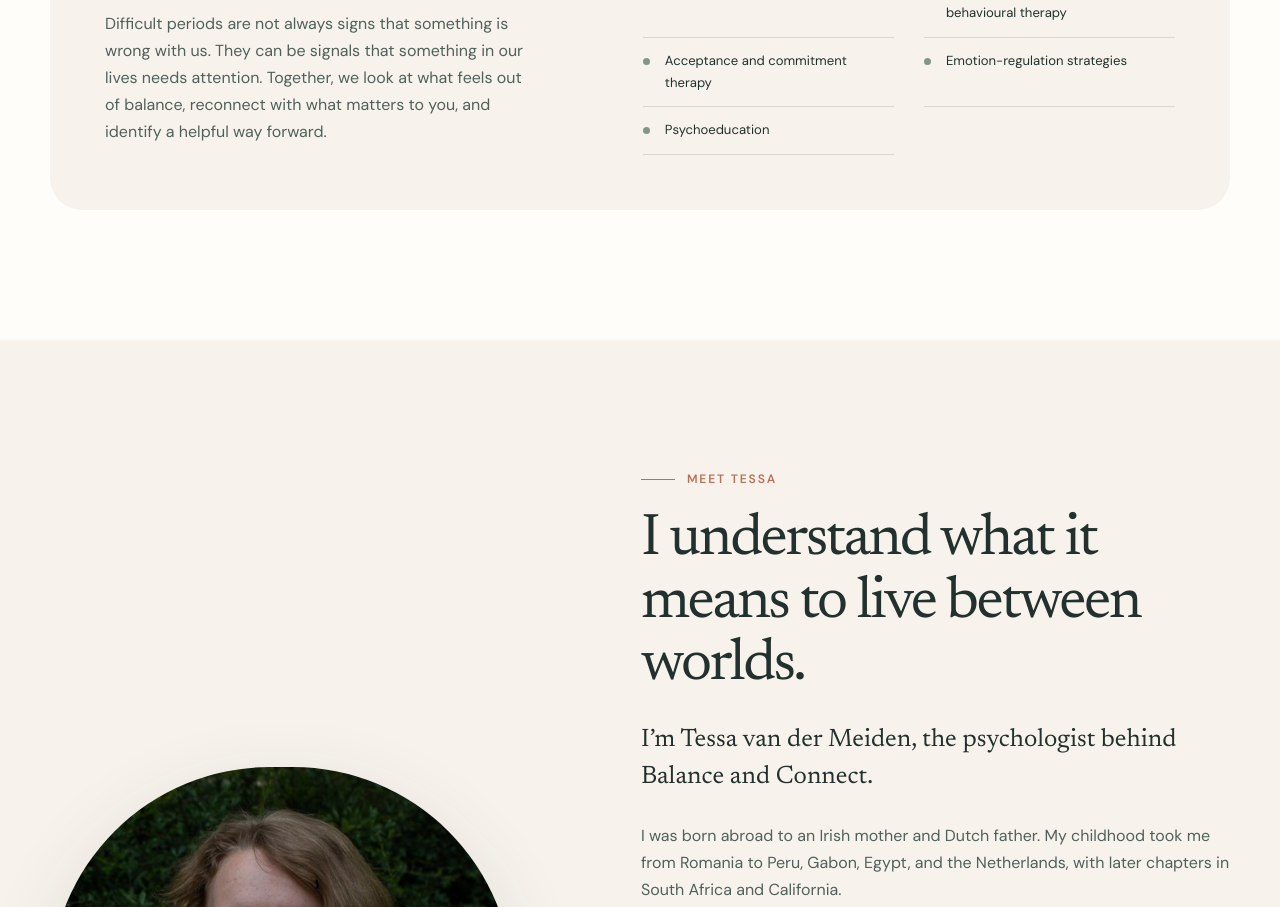
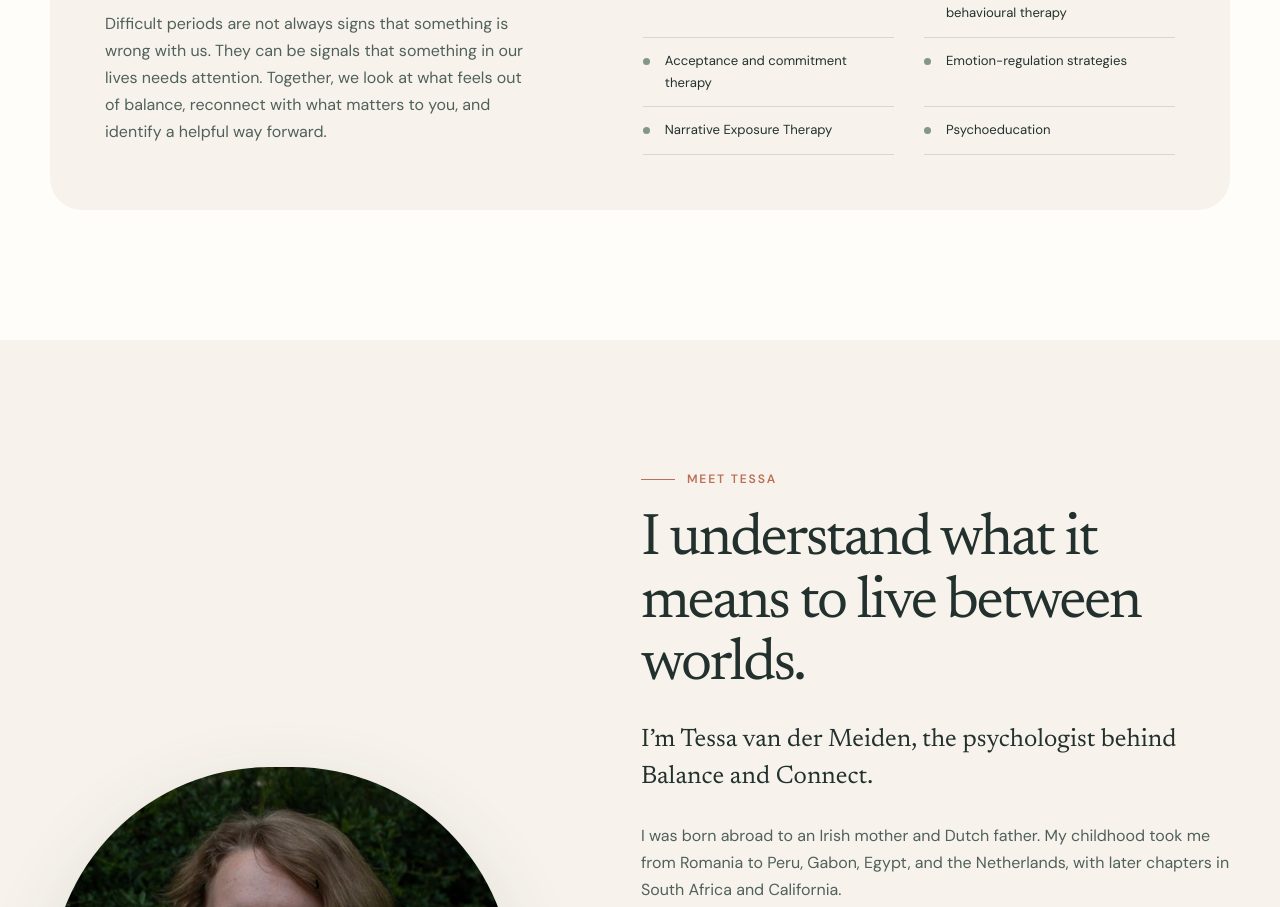
Before and after one commit to RianMeid/balanceandconnect, a plain HTML site: page index.html in a window 1280 px wide. Shown: the part 2093-3000 px from the top of the page. Drawn offline with Linux system fonts and the light colour scheme; a script that the page names is missing.

Commit message:
Update index.html

```diff
--- a/index.html
+++ b/index.html
@@ -277,6 +277,7 @@
                 <li>Trauma-focused cognitive behavioural therapy</li>
                 <li>Acceptance and commitment therapy</li>
                 <li>Emotion-regulation strategies</li>
+                <li>Narrative Exposure Therapy</li>
                 <li>Psychoeducation</li>
               </ul>
             </div>
```
